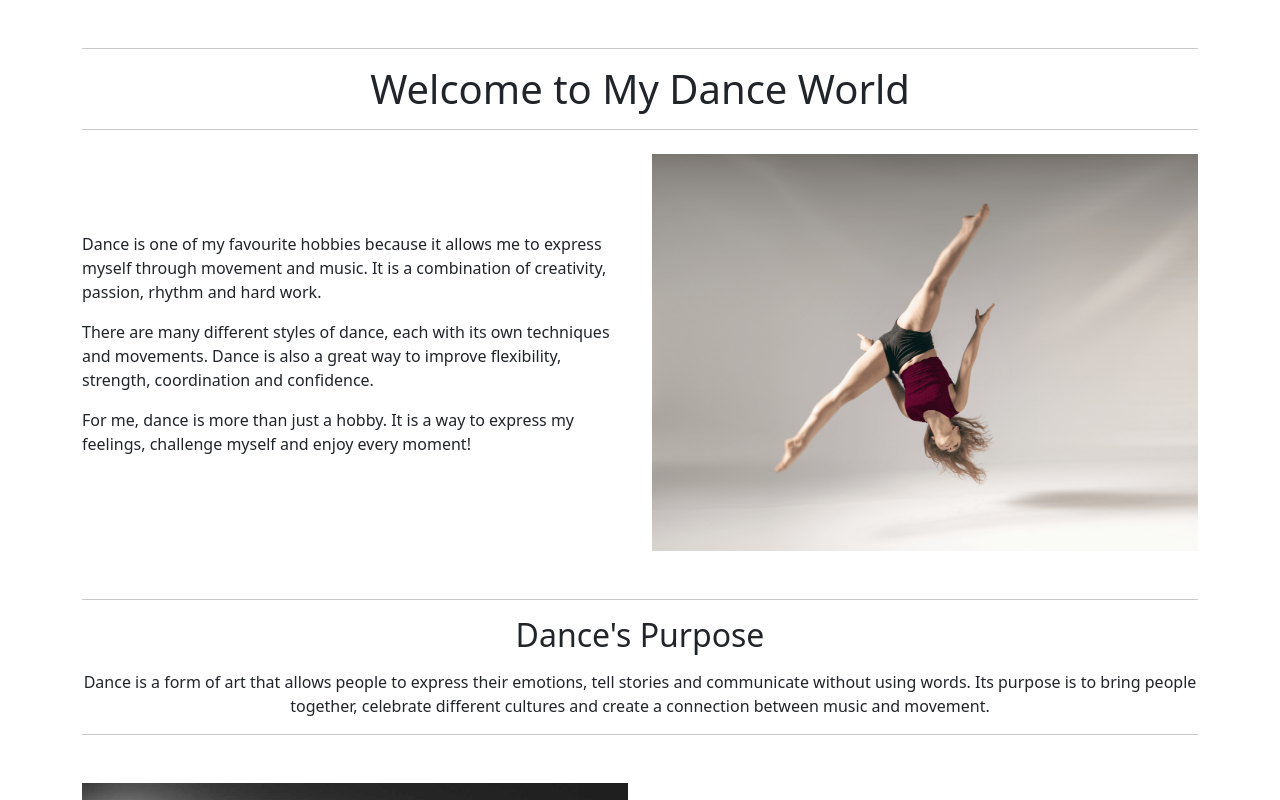
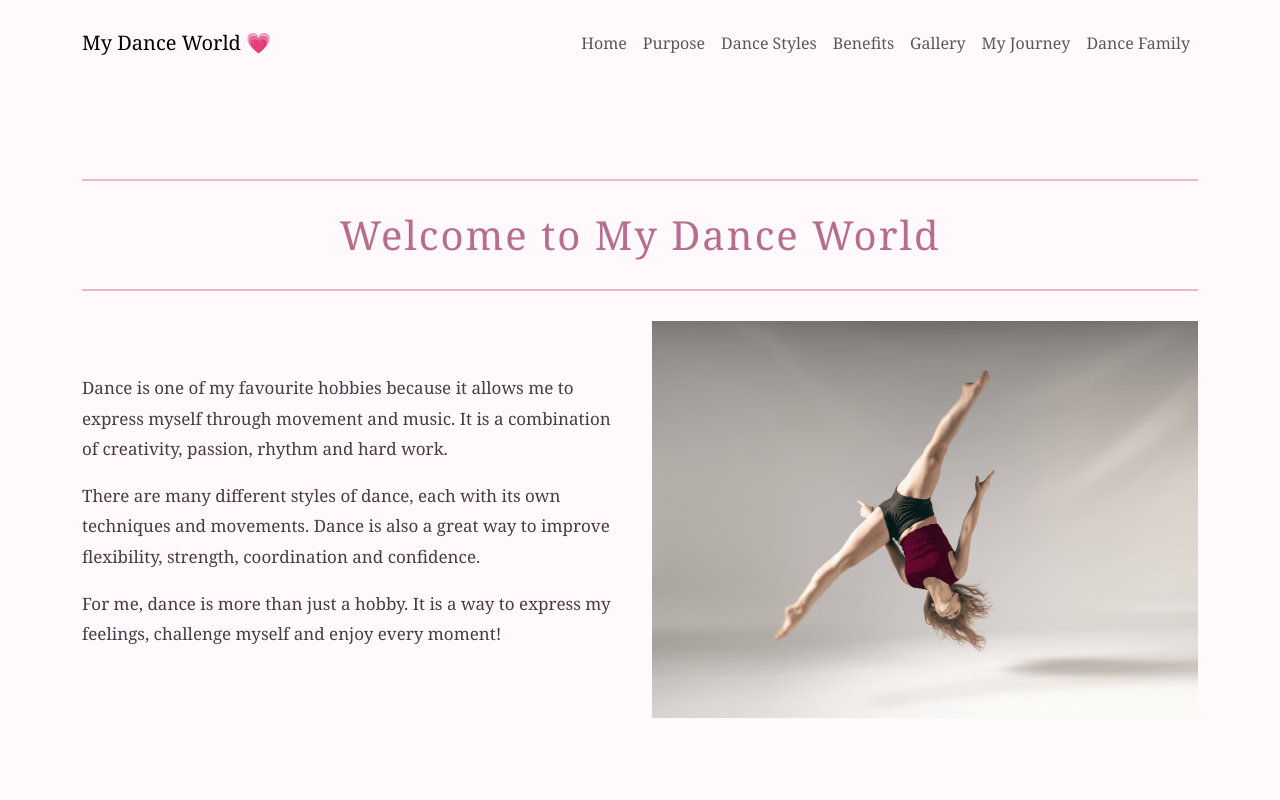
Before and after one commit to marinaa63/marinaa63.github.io, a plain HTML site: page index.html in a window 1280 px wide. Shown: the top 800 px of the page. Drawn offline with nearby package versions, Linux system fonts and the light colour scheme.

Commit message:
Add files via upload

```diff
--- a/css/style.css
+++ b/css/style.css
@@ -1,11 +1,54 @@
-/* Custom CSS */
-..dance-types-img {
+/* General Style */
+body {
+    background-color: #fff9fc;
+    font-family: 'Georgia', serif;
+    color: #493b45;
+}
+
+/* Main Headings */
+h1, h2 {
+    color: #b76e8c;
+    text-align: center;
+    letter-spacing: 2px;
+}
+
+/* Paragraphs */
+p {
+    line-height: 1.8;
+    font-size: 17px;
+}
+
+/* Horizontal Lines */
+hr {
+    border: 1px solid #e8b7cb;
+    opacity: 1;
+    margin: 30px 0;
+}
+
+/* Dance Types Image */
+.dance-types-img {
     width: 50%;
-    height: 100px;
+    height: 200px;
     object-fit: contain;
 }
+
+/* Gallery Images */
 .dance-img {
     width: 100%;
     height: 400px;
     object-fit: cover;
+    border-radius: 15px;
+    box-shadow: 0 4px 12px rgba(0,0,0,0.12);
 }
+
+/* Image Hover Effect */
+.dance-img:hover {
+    transform: scale(1.03);
+    transition: 0.3s;
+}
+
+/* Section Spacing */
+.container {
+    padding-top: 15px;
+    padding-bottom: 15px;
+}
--- a/index.html
+++ b/index.html
@@ -12,6 +12,53 @@
     <!-- Custom CSS -->
     <link rel="stylesheet" href="css/style.css">
 </head>
+<!-- Navigation Bar -->
+
+<nav class="navbar navbar-expand-lg dance-navbar sticky-top">
+    <div class="container" id="home">
+
+        <a class="navbar-brand" href="#home">My Dance World 💗</a>
+
+        <button class="navbar-toggler" type="button" data-bs-toggle="collapse" data-bs-target="#danceNav">
+            <span class="navbar-toggler-icon"></span>
+        </button>
+
+        <div class="collapse navbar-collapse" id="danceNav">
+            <ul class="navbar-nav ms-auto">
+
+                <li class="nav-item">
+                    <a class="nav-link" href="#home">Home</a>
+                </li>
+
+                <li class="nav-item">
+                    <a class="nav-link" href="#purpose">Purpose</a>
+                </li>
+
+                <li class="nav-item">
+                    <a class="nav-link" href="#styles">Dance Styles</a>
+                </li>
+
+                <li class="nav-item">
+                    <a class="nav-link" href="#benefits">Benefits</a>
+                </li>
+
+                <li class="nav-item">
+                    <a class="nav-link" href="#gallery">Gallery</a>
+                </li>
+
+                <li class="nav-item">
+                    <a class="nav-link" href="#journey">My Journey</a>
+                </li>
+
+                <li class="nav-item">
+                    <a class="nav-link" href="#family">Dance Family</a>
+                </li>
+
+            </ul>
+        </div>
+
+    </div>
+</nav>
 
 <body>
     <div class="container mt-5">
@@ -49,7 +96,7 @@
             </p>
             <!-- Dance's Purpose Section -->
 
-<div class="container mt-5">
+<div class="container mt-5" id="purpose">
 
     <hr>
 
@@ -70,7 +117,7 @@
 </div>
 <!-- Different Dance Styles Section -->
 
-<div class="container mt-5">
+<div class="container mt-5" id="styles">
 
     <div class="row align-items-center">
 
@@ -117,7 +164,7 @@
 </div>
 <!-- Benefits of Dance Section -->
 
-<div class="container mt-5">
+<div class="container mt-5" id="benefits">
 
     <div class="text-center">
         <h2>Benefits of Dance</h2>
@@ -147,7 +194,7 @@
 </div>
 <!-- Pictures of Me Dancing -->
 
-<div class="container mt-5">
+<div class="container mt-5" id="gallery">
 
     <div class="text-center">
         <h2>Pictures of Me Dancing</h2>
@@ -172,7 +219,7 @@
 </div>
 <!-- My Dance Journey -->
 
-<div class="container mt-5">
+<div class="container mt-5" id="journey">
 
     <div class="text-center">
         <h2>MY DANCE JOURNEY</h2>
@@ -202,7 +249,7 @@
 </div>
 <!-- My Dance Family -->
 
-<div class="container mt-5">
+<div class="container mt-5" id="family">
 
     <div class="text-center">
         <h2>MY DANCE FAMILY</h2>
```
